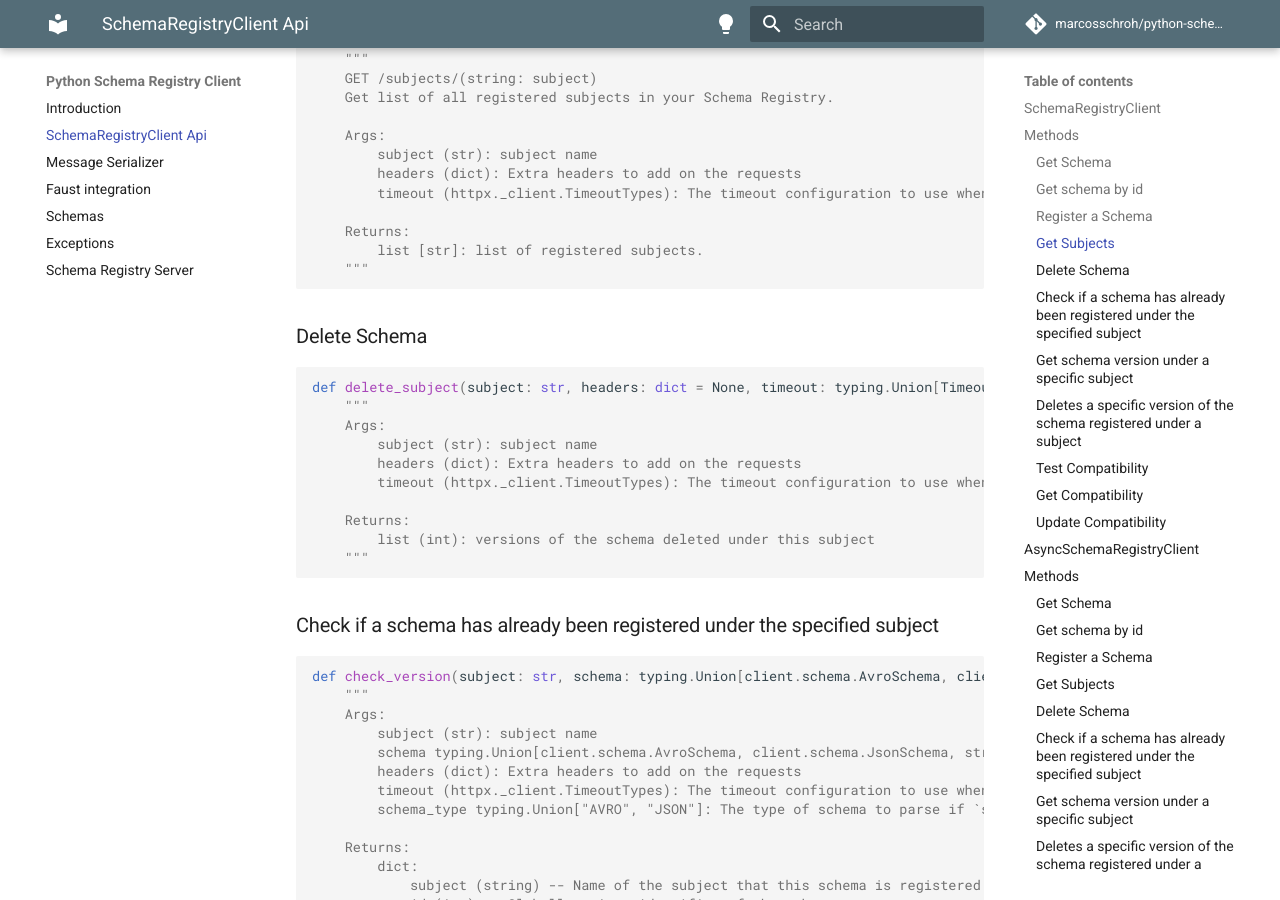
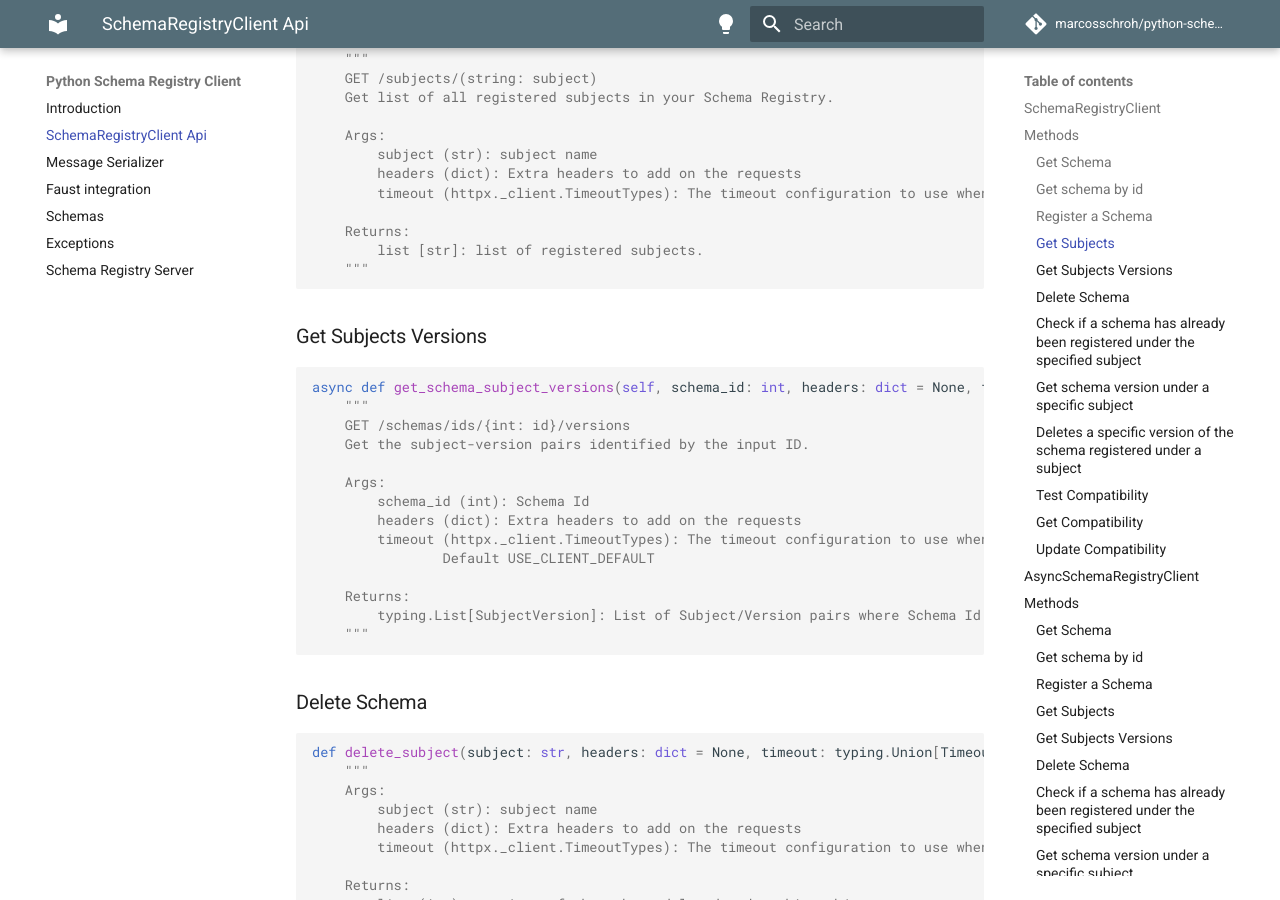
Before and after one commit to marcosschroh/python-schema-registry-client, an MkDocs documentation site: the page built from docs/client.md, in a window 1280 px wide and 900 px high, scrolled down 1667 px. Built offline with MkDocs 1.6.1 and Material for MkDocs 9.7.7, drawn with Linux system fonts in a browser that asks for light colours; comment, search, counter and statistics services are not loaded; some of the changed text lies outside the part shown.

Commit message:
docs: get-schema-subject-versions added

````diff
--- a/docs/client.md
+++ b/docs/client.md
@@ -81,6 +81,25 @@ def get_subjects(self, headers: dict = None, timeout: typing.Union[TimeoutTypes,
 
     Returns:
         list [str]: list of registered subjects.
+    """
+```
+
+### Get Subjects Versions
+
+```python
+async def get_schema_subject_versions(self, schema_id: int, headers: dict = None, timeout: typing.Union[TimeoutTypes, UseClientDefault] = USE_CLIENT_DEFAULT,) -> typing.Optional[typing.List[SubjectVersion]]:
+    """
+    GET /schemas/ids/{int: id}/versions
+    Get the subject-version pairs identified by the input ID.
+
+    Args:
+        schema_id (int): Schema Id
+        headers (dict): Extra headers to add on the requests
+        timeout (httpx._client.TimeoutTypes): The timeout configuration to use when sending requests.
+                Default USE_CLIENT_DEFAULT
+
+    Returns:
+        typing.List[SubjectVersion]: List of Subject/Version pairs where Schema Id is registered
     """
 ```
 
@@ -311,6 +330,25 @@ async def get_subjects(self, headers: dict = None, timeout: typing.Union[Timeout
     """
 ```
 
+### Get Subjects Versions
+
+```python
+async def get_schema_subject_versions(self, schema_id: int, headers: dict = None, timeout: typing.Union[TimeoutTypes, UseClientDefault] = USE_CLIENT_DEFAULT,) -> typing.Optional[typing.List[SubjectVersion]]:
+    """
+    GET /schemas/ids/{int: id}/versions
+    Get the subject-version pairs identified by the input ID.
+
+    Args:
+        schema_id (int): Schema Id
+        headers (dict): Extra headers to add on the requests
+        timeout (httpx._client.TimeoutTypes): The timeout configuration to use when sending requests.
+                Default USE_CLIENT_DEFAULT
+
+    Returns:
+        typing.List[SubjectVersion]: List of Subject/Version pairs where Schema Id is registered
+    """
+```
+
 ### Delete Schema
 
 ```python
````
Also changed, not shown: docs/schemaregistry_server.md (+4 -2 lines).
